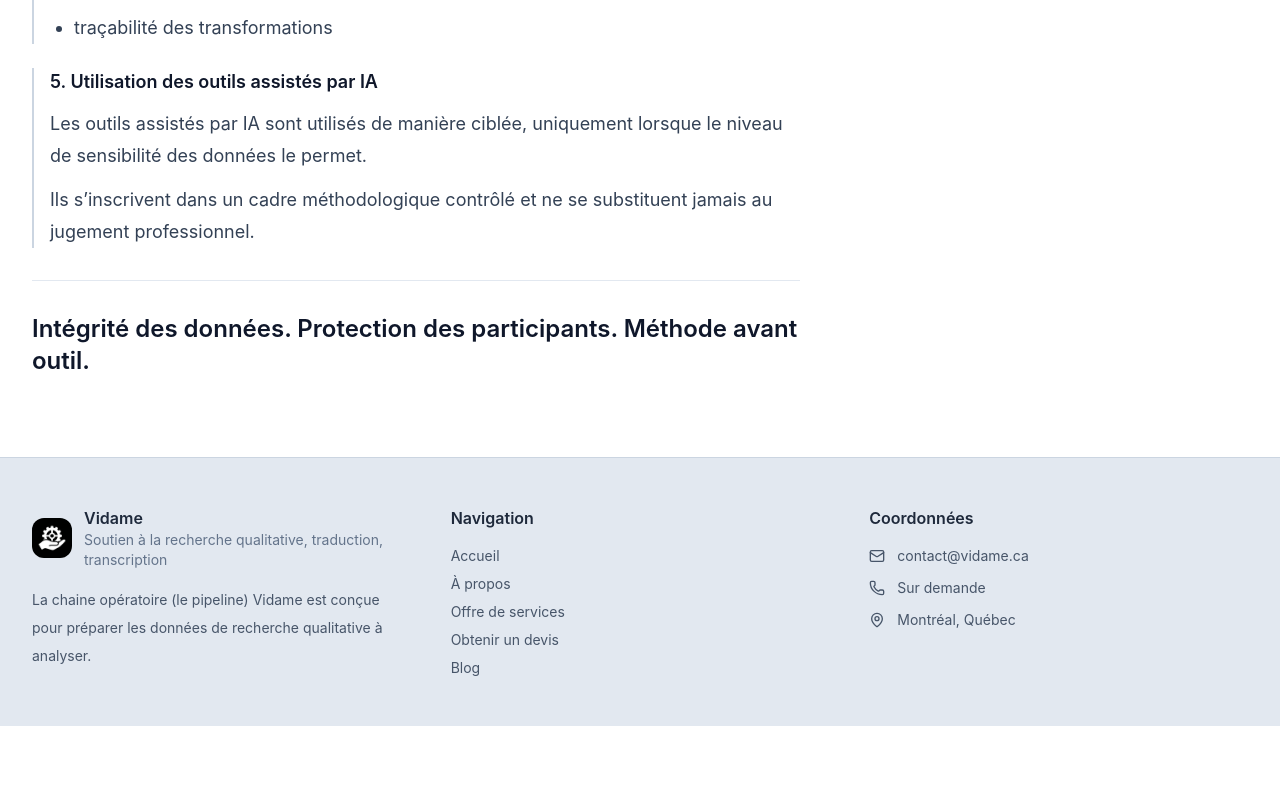
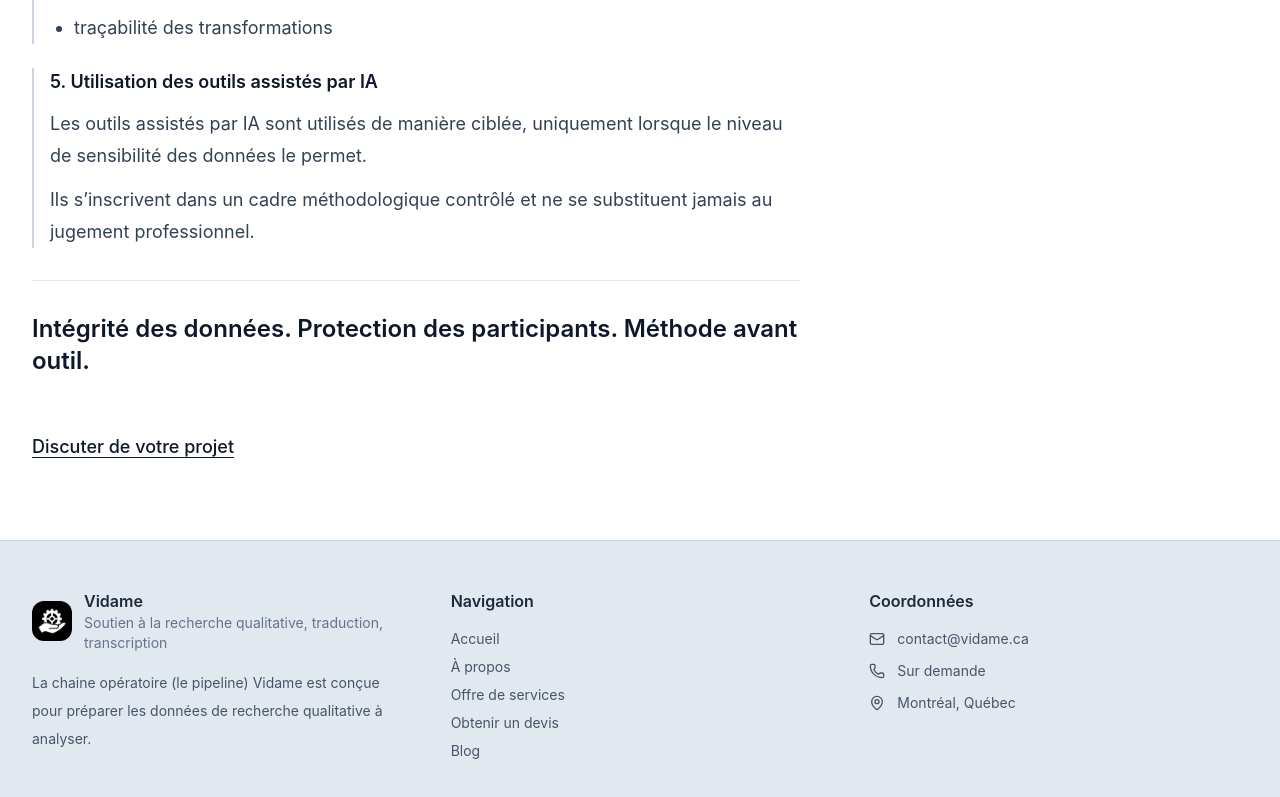
Before and after one commit to momopro21/vidame-recherche, a React (Vite) app: page / in a window 1280 px wide. Shown: the part 4362-5159 px from the top of the page. Before the commit the page ends 5088 px from the top, so only its background shows below. Built offline with nearby package versions, Linux system fonts and the light colour scheme; the HTML template or start-up script is replaced by a standard one.

Commit message:
Update App.tsx

```diff
--- a/src/App.tsx
+++ b/src/App.tsx
@@ -717,7 +717,14 @@ function Accueil({ setPage }: { setPage: (page: string) => void }) {
         Intégrité des données. Protection des participants. Méthode avant outil.
       </p>
     </div>
-
+<div className="pt-6">
+  <button
+    onClick={() => setPage("soumission")}
+    className="text-[17px] md:text-[18px] font-medium text-slate-900 underline underline-offset-4 hover:text-slate-700"
+  >
+    Discuter de votre projet
+  </button>
+</div>
   </div>
 </section>
     </div>
```
